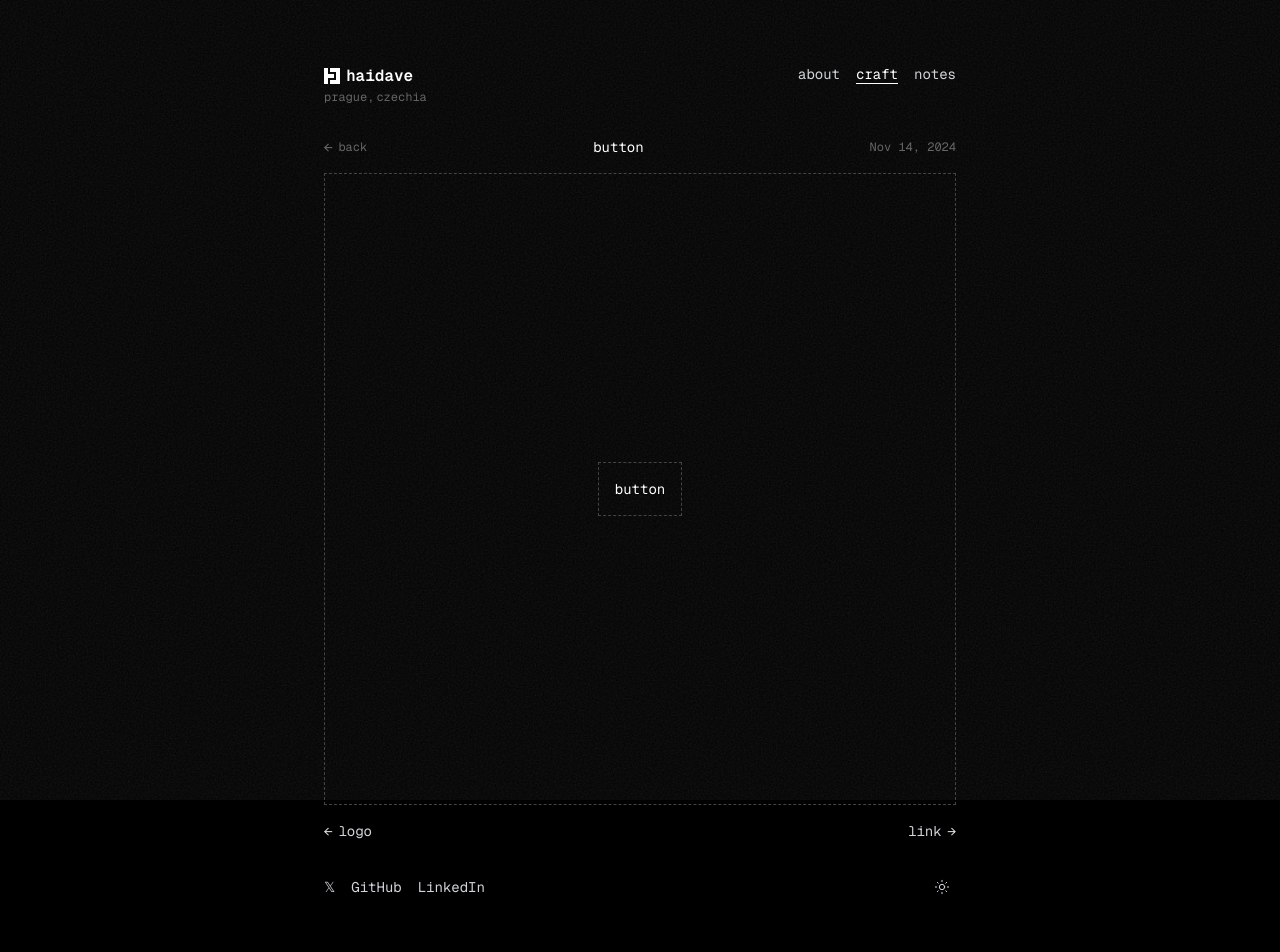
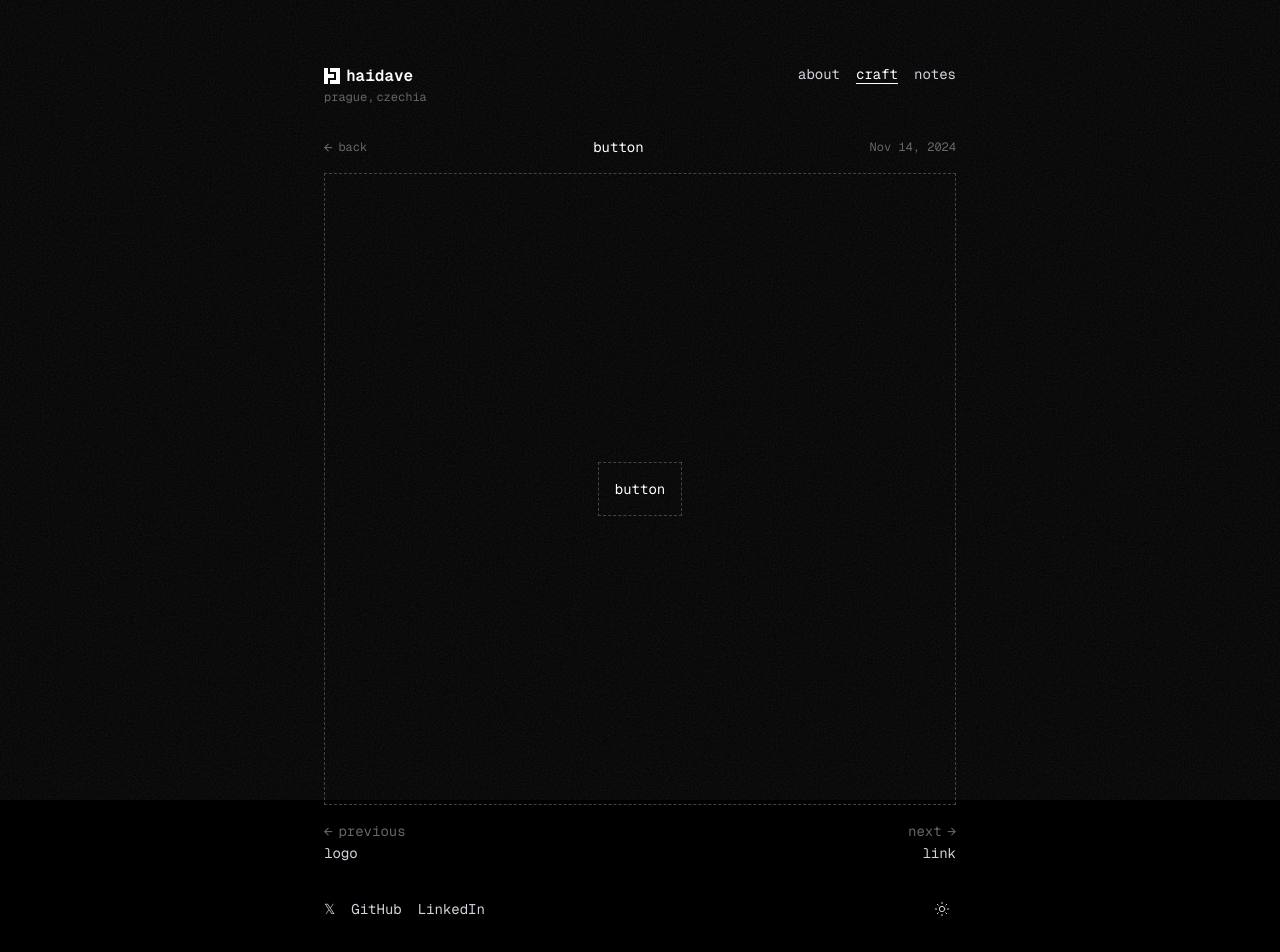
Before and after one commit to haidave/haidave-com-v3, a Next.js app: page /craft/button in a window 1280 px wide. Shown: the top 952 px of the page. Built offline with nearby package versions, Linux system fonts and the light colour scheme.

Commit message:
refactor(craft-detail): add craft-pager

```diff
--- a/src/lib/mdx/mdx.ts
+++ b/src/lib/mdx/mdx.ts
@@ -18,7 +18,7 @@ type MDXDocument = {
   slug: string
 }
 
-type AdjacentDocument = {
+export type AdjacentDocument = {
   title: string
   slug: string
 } | null
--- /dev/null
+++ b/src/modules/craft/components/craft-pager/craft-pager.tsx
@@ -0,0 +1,19 @@
+import { AdjacentDocument } from '@/lib/mdx/mdx'
+
+import { CraftPagerLink } from './parts/craft-pager-link'
+
+type CraftPagerProps = {
+  previous: AdjacentDocument
+  next: AdjacentDocument
+}
+
+const CraftPager = ({ previous, next }: CraftPagerProps) => {
+  return (
+    <div className="flex justify-between text-secondary">
+      <CraftPagerLink type="previous" document={previous} />
+      <CraftPagerLink type="next" document={next} />
+    </div>
+  )
+}
+
+export { CraftPager }
--- /dev/null
+++ b/src/modules/craft/components/craft-pager/parts/craft-pager-link.tsx
@@ -0,0 +1,52 @@
+import NextLink from 'next/link'
+
+import { ROUTES } from '@/config/routes'
+import { AdjacentDocument } from '@/lib/mdx/mdx'
+import { cn } from '@/lib/utils'
+
+type CraftPagerLinkProps = {
+  type: 'previous' | 'next'
+  document: AdjacentDocument
+}
+
+const CraftPagerLink = ({ type, document }: CraftPagerLinkProps) => {
+  if (!document) {
+    return <div />
+  }
+
+  const isPrevious = type === 'previous'
+
+  return (
+    <NextLink
+      href={ROUTES.craftDetail(document.slug)}
+      className={cn('group flex flex-col gap-0.5', isPrevious ? 'items-start' : 'items-end')}
+    >
+      <div className={cn('flex gap-1.5 text-tertiary', !isPrevious && 'justify-end')}>
+        {isPrevious ? (
+          <>
+            <span>←</span>
+            <span className="text-tertiary">previous</span>
+          </>
+        ) : (
+          <>
+            <span className="text-tertiary">next</span>
+            <span>→</span>
+          </>
+        )}
+      </div>
+      <span
+        className={cn(
+          'relative transition-all',
+          'after:absolute after:bottom-0 after:left-0 after:h-px after:w-full',
+          'after:origin-bottom-right after:scale-x-0 after:border-b',
+          'after:border-dashed after:border-current after:transition-transform',
+          'group-hover:after:origin-bottom-left group-hover:after:scale-x-100'
+        )}
+      >
+        {document.title}
+      </span>
+    </NextLink>
+  )
+}
+
+export { CraftPagerLink }
--- a/src/modules/craft/pages/craft-detail.tsx
+++ b/src/modules/craft/pages/craft-detail.tsx
@@ -4,6 +4,8 @@ import { ROUTES } from '@/config/routes'
 import { formatDate } from '@/lib/formatters'
 import { getAdjacentDocuments, getAllSlugs, getDocumentBySlug } from '@/lib/mdx/mdx'
 import { Link } from '@/modules/design-system/components/link'
+
+import { CraftPager } from '../components/craft-pager/craft-pager'
 
 const generateStaticParams = () => {
   return getAllSlugs('craft')
@@ -49,23 +51,7 @@ const CraftDetailPage = async ({ params }: { params: Promise<{ slug: string }> }
 
       <div className="grid aspect-square size-full place-items-center border border-dashed">{craft.content}</div>
 
-      <div className="flex justify-between text-secondary">
-        {previous ? (
-          <Link href={ROUTES.craftDetail(previous.slug)} className="gap-1.5">
-            <span>←</span> {previous.title}
-          </Link>
-        ) : (
-          <div />
-        )}
-
-        {next ? (
-          <Link href={ROUTES.craftDetail(next.slug)} className="gap-1.5">
-            {next.title} <span>→</span>
-          </Link>
-        ) : (
-          <div />
-        )}
-      </div>
+      <CraftPager previous={previous} next={next} />
     </section>
   )
 }
```
